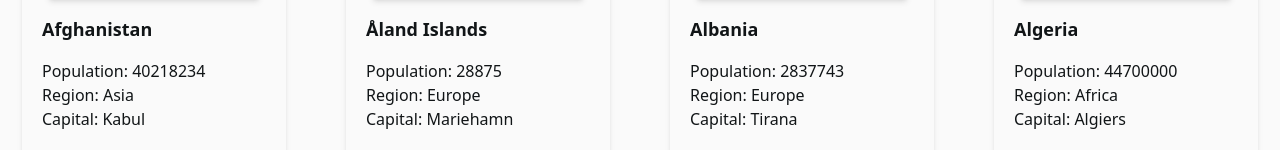
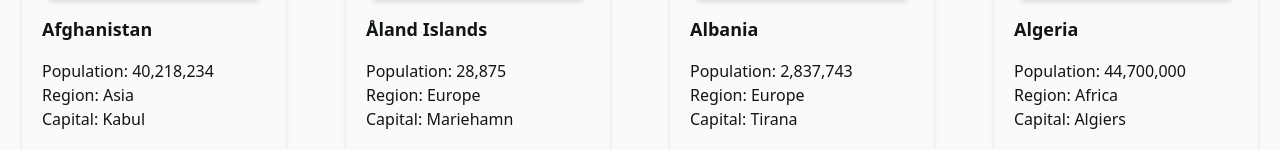
Before and after one commit to harrisfoes/country-list, a React (Vite) app: page / in a window 1280 px wide. Shown: the part 395-545 px from the top of the page. Built offline with nearby package versions, Linux system fonts and the light colour scheme; the HTML template or start-up script is replaced by a standard one.

Commit message:
light formatting

```diff
--- a/src/App.tsx
+++ b/src/App.tsx
@@ -73,7 +73,6 @@
       .catch((error) => {
         console.error("There was a problem with your fetch operation", error);
       });
-    //TODO: fetch correctly lol
   }, []);
 
   //useffect reset if input is empty
@@ -139,7 +138,7 @@
                 name="search-country"
                 id="search-country"
                 placeholder="Search for a country..."
-                className="border-1 mx-auto my-6 w-[480px] max-w-[95%] rounded-md py-4 pl-12 shadow-md outline-sky-600 dark:bg-darkblue-500"
+                className="border-1 mx-auto my-6 w-[480px] max-w-[95%] rounded-md  py-4 pl-12 shadow-md outline-sky-600 dark:bg-darkblue-500"
                 value={input}
                 onChange={handleSearch}
               />
--- a/src/components/ui/FlagCard.tsx
+++ b/src/components/ui/FlagCard.tsx
@@ -26,7 +26,9 @@
           <div className="details mt-4 flex flex-col">
             <div>
               <span className="font-medium">Population: </span>
-              <span className="font-light">{population}</span>
+              <span className="font-light">
+                {parseInt(population).toLocaleString()}
+              </span>
             </div>
             <div>
               <span className="font-medium">Region: </span>
```
